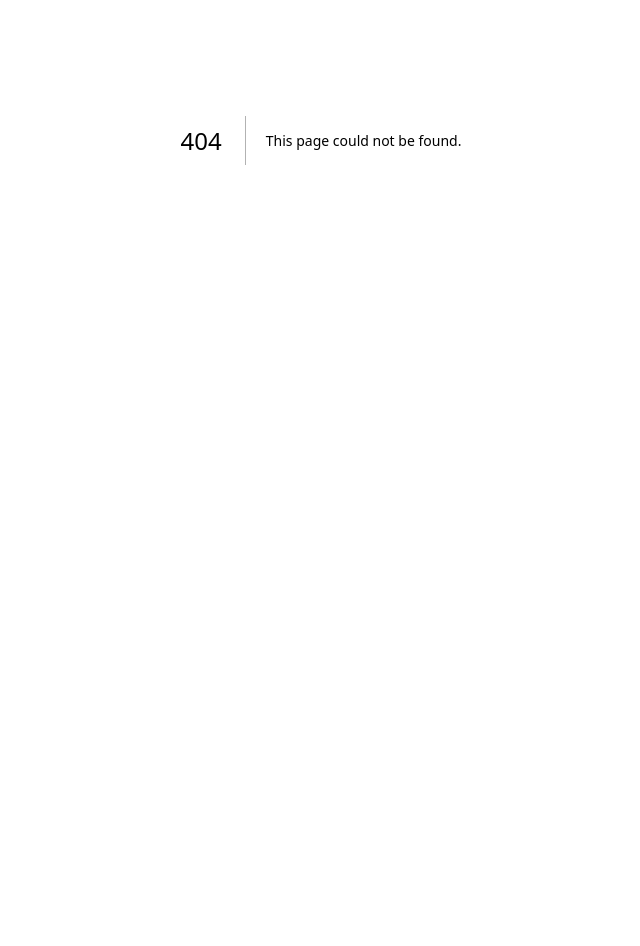
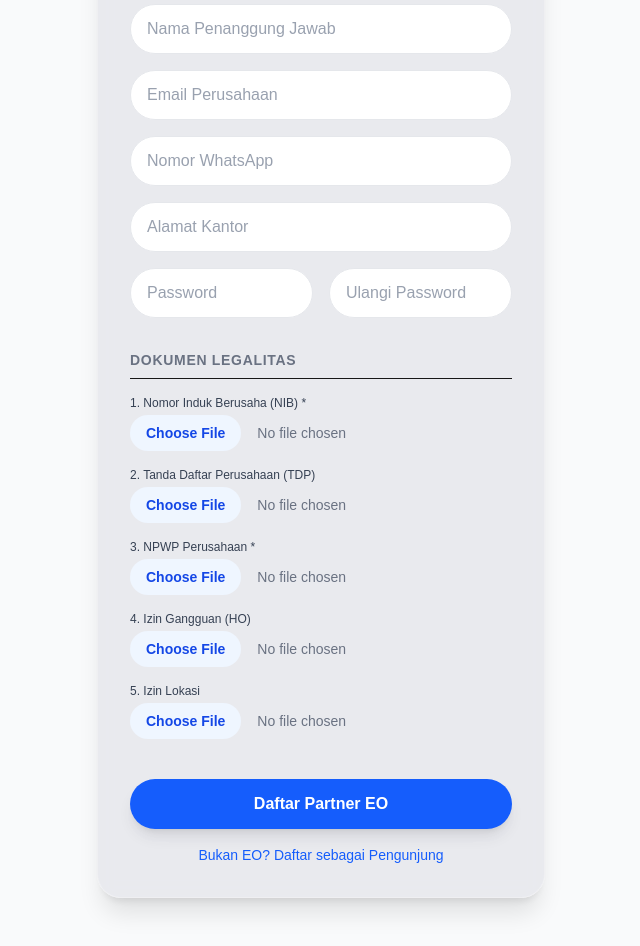
Before and after one commit to rexxy04/jokka-web, a Next.js app: page /register-eo in a window 1280 px wide. Before the commit this address had no page. Shown: the part 260-1206 px from the top of the page, without its empty margins (319-959 px from the left). Before the commit the page ends 800 px from the top, so only its background shows below. Built offline with nearby package versions, Linux system fonts and the light colour scheme; no server answers.

Commit message:
feature: selesaikan eo registrasi ui & integrasi logic firebase

```diff
--- a/app/(auth)/layout.tsx
+++ b/app/(auth)/layout.tsx
@@ -0,0 +1,15 @@
+import React from 'react';
+
+export default function AuthLayout({
+  children,
+}: {
+  children: React.ReactNode;
+}) {
+  return (
+    // Wrapper sederhana untuk group Auth
+    // Kita beri background gray-50 agar konsisten jika ada bagian yang tidak tertutup AuthCard
+    <div className="min-h-screen bg-gray-50">
+      {children}
+    </div>
+  );
+}
--- /dev/null
+++ b/app/(auth)/register-eo/page.tsx
@@ -0,0 +1,120 @@
+'use client';
+
+import React, { useState } from 'react';
+import Link from 'next/link';
+import { useRouter } from 'next/navigation';
+
+// Import Components
+import AuthCard from '@/components/public/AuthCard';
+import Input from '@/components/ui/input';
+import Button from '@/components/ui/Button';
+import FileInput from '@/components/ui/FileInput'; // <--- Komponen Baru
+
+// Import Logic
+import { registerEO, EOFormData } from '@/lib/services/eo';
+
+export default function RegisterEOPage() {
+  const router = useRouter();
+  const [loading, setLoading] = useState(false);
+
+  // State Data Teks
+  const [formData, setFormData] = useState<EOFormData>({
+    email: '',
+    password: '',
+    fullName: '',
+    companyName: '',
+    phone: '',
+    address: '',
+  });
+
+  const [confirmPassword, setConfirmPassword] = useState('');
+
+  // State File
+  const [files, setFiles] = useState<{ [key: string]: File | null }>({
+    nib: null,
+    tdp: null,
+    npwp: null,
+    ho: null,
+    izinLokasi: null,
+  });
+
+  // --- Handlers ---
+  const handleChange = (e: React.ChangeEvent<HTMLInputElement>) => {
+    setFormData({ ...formData, [e.target.name]: e.target.value });
+  };
+
+  const handleFileChange = (e: React.ChangeEvent<HTMLInputElement>, key: string) => {
+    if (e.target.files?.[0]) {
+      setFiles({ ...files, [key]: e.target.files[0] });
+    }
+  };
+
+  const handleSubmit = async (e: React.FormEvent) => {
+    e.preventDefault();
+    if (formData.password !== confirmPassword) return alert("Password tidak cocok!");
+    if (!files.nib || !files.npwp) return alert("Wajib upload NIB dan NPWP!");
+
+    setLoading(true);
+    try {
+      await registerEO(formData, files);
+      alert("Pendaftaran Berhasil! Cek email untuk verifikasi.");
+      router.push('/login');
+    } catch (error: any) {
+      alert("Gagal mendaftar: " + error.message);
+    } finally {
+      setLoading(false);
+    }
+  };
+
+  return (
+    <AuthCard title="Daftar Partner EO">
+      <form onSubmit={handleSubmit} className="mt-8 space-y-8">
+
+        {/* SECTION 1: DATA AKUN */}
+        <section className="space-y-4">
+          <div className="border-b pb-2 mb-4">
+            <h3 className="text-sm font-bold text-gray-500 uppercase tracking-wider">Data Organisasi</h3>
+          </div>
+
+          <Input name="companyName" placeholder="Nama EO / Perusahaan" onChange={handleChange} required />
+          <Input name="fullName" placeholder="Nama Penanggung Jawab" onChange={handleChange} required />
+          <Input name="email" type="email" placeholder="Email Perusahaan" onChange={handleChange} required />
+          <Input name="phone" type="tel" placeholder="Nomor WhatsApp" onChange={handleChange} required />
+          <Input name="address" placeholder="Alamat Kantor" onChange={handleChange} required />
+
+          <div className="grid grid-cols-2 gap-4">
+            <Input name="password" type="password" placeholder="Password" onChange={handleChange} required />
+            <Input name="confirmPassword" type="password" placeholder="Ulangi Password" onChange={(e) => setConfirmPassword(e.target.value)} required />
+          </div>
+        </section>
+
+        {/* SECTION 2: DOKUMEN */}
+        <section className="space-y-4">
+          <div className="border-b pb-2 mb-4">
+            <h3 className="text-sm font-bold text-gray-500 uppercase tracking-wider">Dokumen Legalitas</h3>
+          </div>
+
+          <FileInput label="1. Nomor Induk Berusaha (NIB) *" accept=".pdf,image/*" onChange={(e) => handleFileChange(e, 'nib')} required />
+          <FileInput label="2. Tanda Daftar Perusahaan (TDP)" accept=".pdf,image/*" onChange={(e) => handleFileChange(e, 'tdp')} />
+          <FileInput label="3. NPWP Perusahaan *" accept=".pdf,image/*" onChange={(e) => handleFileChange(e, 'npwp')} required />
+          <FileInput label="4. Izin Gangguan (HO)" accept=".pdf,image/*" onChange={(e) => handleFileChange(e, 'ho')} />
+          <FileInput label="5. Izin Lokasi" accept=".pdf,image/*" onChange={(e) => handleFileChange(e, 'izinLokasi')} />
+        </section>
+
+        {/* ACTION BUTTONS */}
+        <div className="pt-2">
+          <Button type="submit" variant="primary" className="w-full py-3" disabled={loading}>
+            {loading ? "Sedang Memproses..." : "Daftar Partner EO"}
+          </Button>
+
+          <div className="text-sm text-center mt-4">
+            <Link href="/register" className="text-blue-600 hover:underline">
+              Bukan EO? Daftar sebagai Pengunjung
+            </Link>
+          </div>
+        </div>
+
+      </form>
+    </AuthCard>
+  );
+}
--- a/app/(auth)/register/page.tsx
+++ b/app/(auth)/register/page.tsx
@@ -71,13 +71,29 @@ export default function RegisterPage() {
           </Button>
         </div>
 
+
         <div className="text-sm text-center mt-6">
-          <span className="text-gray-600">Sudah punya akun? </span>
-          {/* Link ke Login */}
-          <Link href="/login" className="font-medium text-blue-600 hover:text-blue-500 transition">
-            Masuk di sini
-          </Link>
+          {/* Bagian Login User Biasa */}
+          <div className="mb-4">
+            <span className="text-gray-600">Sudah punya akun? </span>
+            <Link href="/login" className="font-medium text-blue-600 hover:text-blue-500 transition">
+              Masuk di sini
+            </Link>
+          </div>
+
+          {/* Bagian Link ke Register EO (Pemisah Garis) */}
+          <div className="pt-4 border-t border-gray-300/50">
+            <p className="text-gray-500 text-xs mb-1">Ingin menyelenggarakan event?</p>
+            <Link
+              href="/register-eo"
+              className="font-bold text-xs text-indigo-600 hover:text-indigo-500 transition uppercase tracking-wide border border-indigo-100 bg-indigo-50 px-3 py-2 rounded-lg inline-block hover:bg-indigo-100"
+            >
+              Daftar sebagai Partner EO 🚀
+            </Link>
+          </div>
+
         </div>
+
       </form>
     </AuthCard>
   );
--- /dev/null
+++ b/components/ui/FileInput.tsx
@@ -0,0 +1,22 @@
+import React, { InputHTMLAttributes } from 'react';
+
+interface FileInputProps extends InputHTMLAttributes<HTMLInputElement> {
+  label: string;
+}
+
+const FileInput: React.FC<FileInputProps> = ({ label, className = "", ...props }) => {
+  return (
+    <div className={className}>
+      <label className="block text-xs font-medium text-gray-700 mb-1">
+        {label}
+      </label>
+      <input
+        type="file"
+        className="block w-full text-sm text-gray-500 file:mr-4 file:py-2 file:px-4 file:rounded-full file:border-0 file:text-sm file:font-semibold file:bg-blue-50 file:text-blue-700 hover:file:bg-blue-100 cursor-pointer"
+        {...props}
+      />
+    </div>
+  );
+};
+
+export default FileInput;
--- /dev/null
+++ b/lib/services/eo.ts
@@ -0,0 +1,71 @@
+import { auth, db, storage } from '@/lib/firebase';
+import { createUserWithEmailAndPassword, sendEmailVerification } from 'firebase/auth';
+import { doc, setDoc, serverTimestamp } from 'firebase/firestore';
+import { ref, uploadBytes, getDownloadURL } from 'firebase/storage';
+
+// Definisi Tipe Data agar TypeScript senang
+export interface EOFormData {
+  email: string;
+  password: string;
+  fullName: string;
+  companyName: string;
+  phone: string;
+  address: string;
+}
+
+export interface EOFiles {
+  [key: string]: File | null;
+}
+
+export const registerEO = async (formData: EOFormData, files: EOFiles) => {
+  try {
+    // 1. Buat Akun di Authentication
+    const userCredential = await createUserWithEmailAndPassword(auth, formData.email, formData.password);
+    const user = userCredential.user;
+
+    // 2. Upload Dokumen ke Storage
+    const uploadedUrls: { [key: string]: string } = {};
+
+    // Kita gunakan Promise.all agar upload berjalan paralel (lebih cepat)
+    const uploadPromises = Object.entries(files).map(async ([key, file]) => {
+      if (file) {
+        // Path: documents/eos/{UID}/{jenis_dokumen}
+        const storageRef = ref(storage, `documents/eos/${user.uid}/${key}-${file.name}`);
+        const snapshot = await uploadBytes(storageRef, file);
+        const url = await getDownloadURL(snapshot.ref);
+        return { key, url };
+      }
+      return null;
+    });
+
+    const results = await Promise.all(uploadPromises);
+
+    // Rapikan hasil upload ke object uploadedUrls
+    results.forEach((res) => {
+      if (res) uploadedUrls[res.key] = res.url;
+    });
+
+    // 3. Simpan Data Profil ke Firestore
+    await setDoc(doc(db, "eos", user.uid), {
+      uid: user.uid,
+      email: formData.email,
+      fullName: formData.fullName,
+      companyName: formData.companyName,
+      phone: formData.phone,
+      address: formData.address,
+      documents: uploadedUrls,
+      role: 'eo',
+      status: 'pending_verification',
+      createdAt: serverTimestamp(),
+    });
+
+    // 4. Kirim Email Verifikasi
+    await sendEmailVerification(user);
+
+    return { success: true, user };
+
+  } catch (error: any) {
+    // Lempar error agar bisa ditangkap di UI
+    throw new Error(error.message || "Terjadi kesalahan saat pendaftaran");
+  }
+};
```
